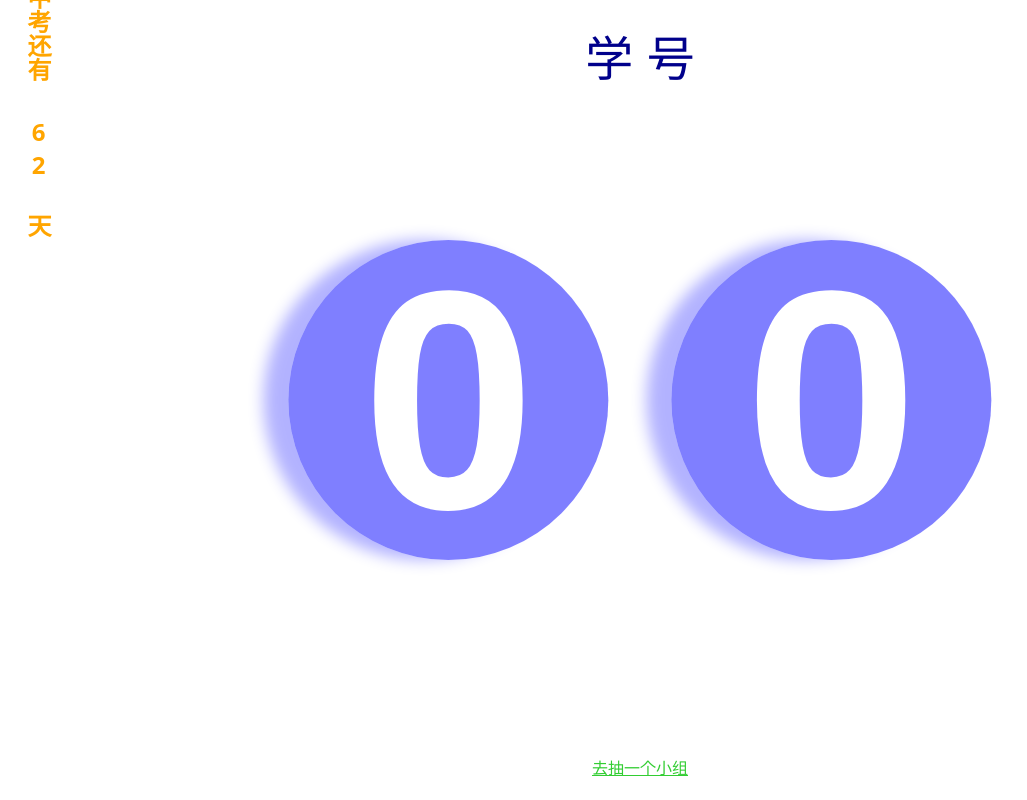
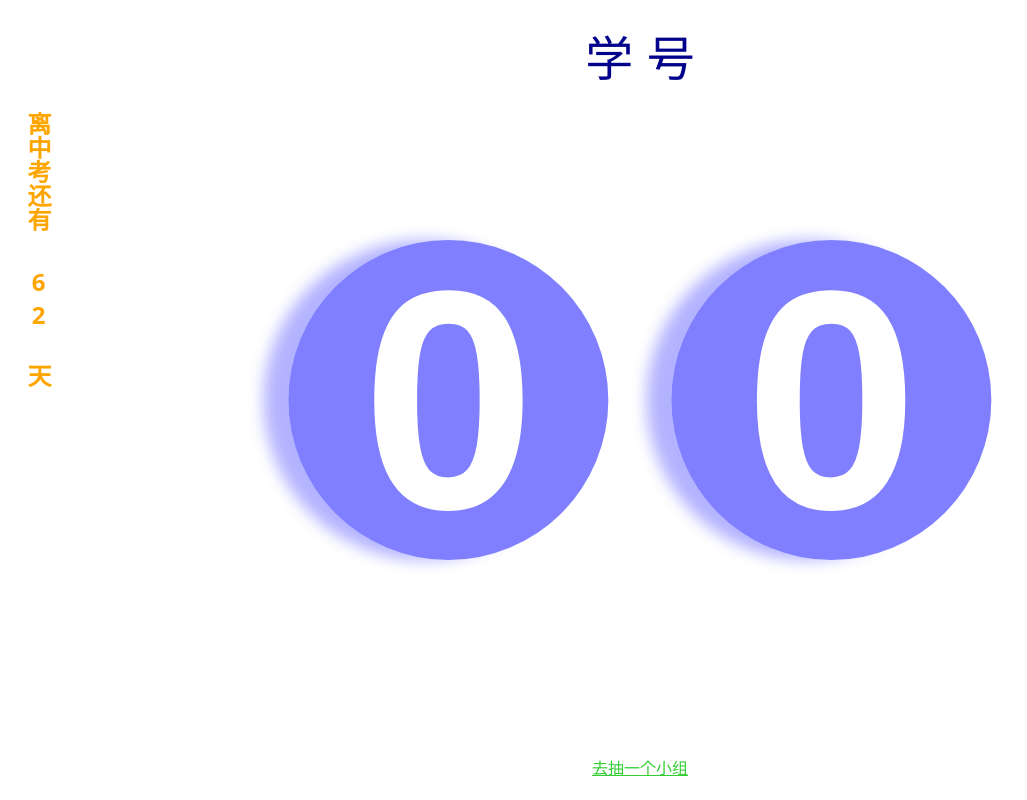
Before and after one commit to GaryFu/Lottery, a Next.js app: page / in a window 1280 px wide. Shown: the whole page, without its empty margins (0-1027 px from the left). Built offline with nearby package versions, Linux system fonts and the light colour scheme.

Commit message:
no comment

```diff
--- a/src/components/Lottery.module.css
+++ b/src/components/Lottery.module.css
@@ -94,7 +94,7 @@
 
 .floatingText {
   position: absolute;
-  top: 100px;
+  top: 250px;
   left: 20px;
   transform: translateY(-50%);
   color: orange;
```
